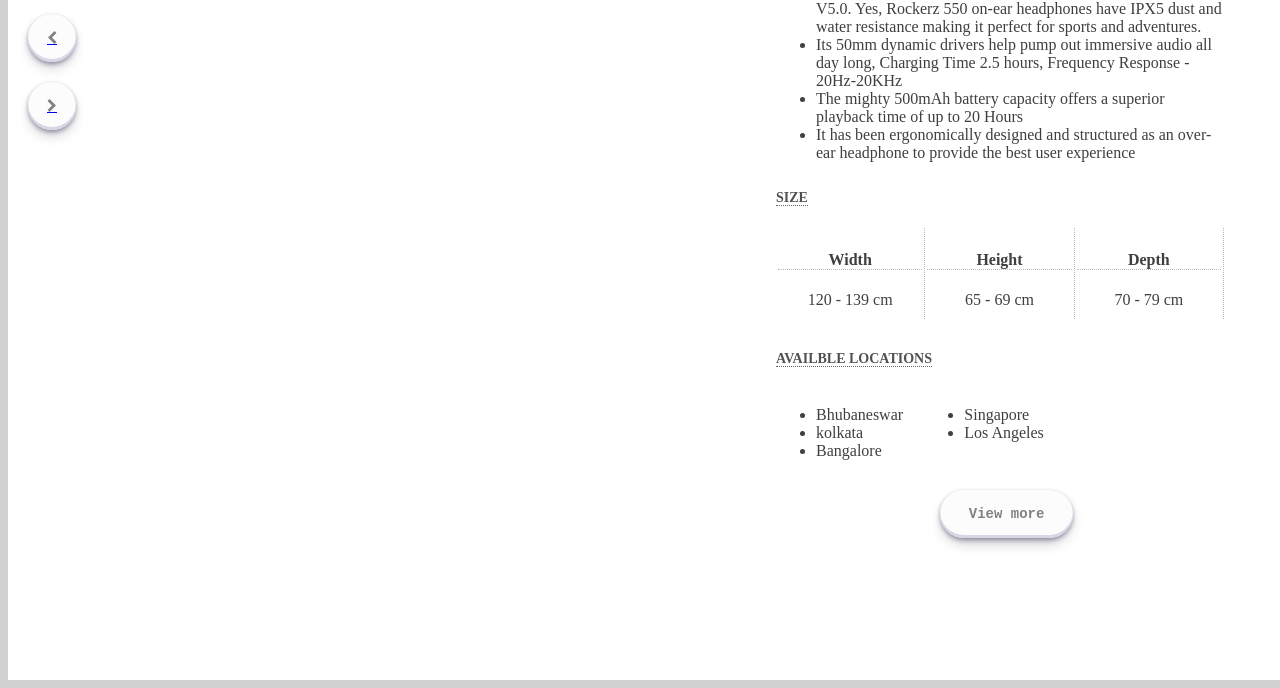
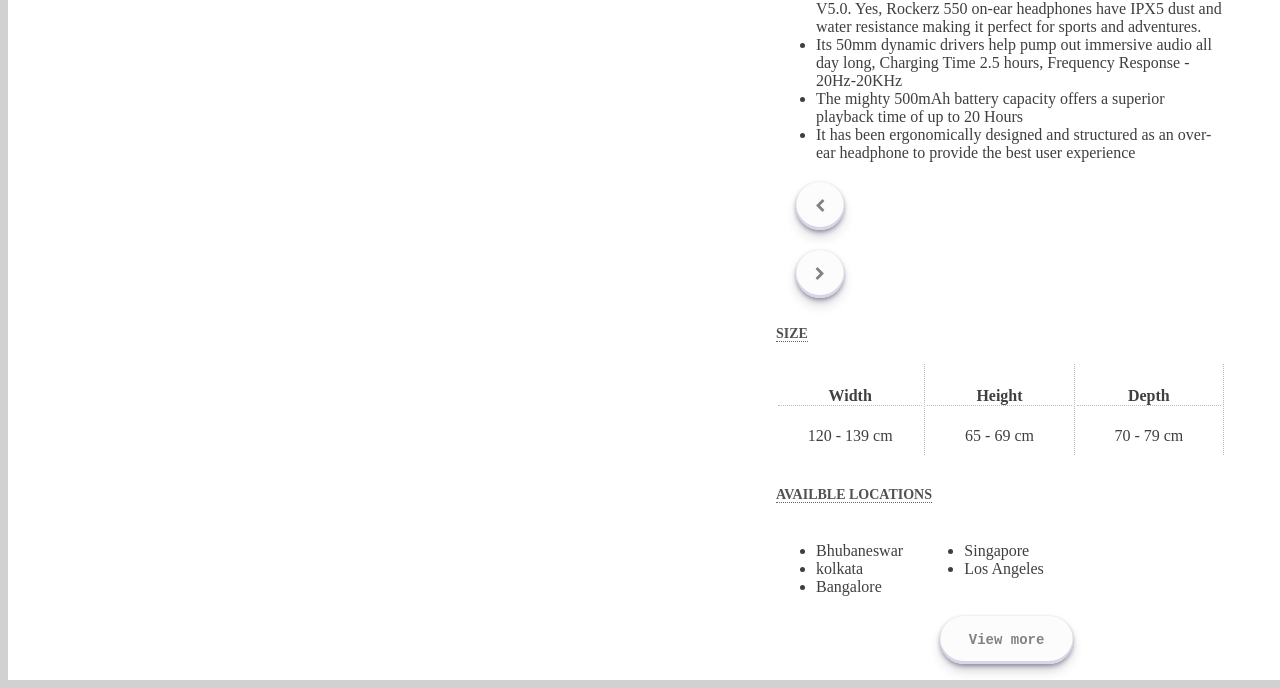
Before and after one commit to Debaprasadvrquin/vlc-http-controller-vrquin-1.2, a website: page vrquin.html in a window 1280 px wide. Shown: the part 128-816 px from the top of the page. Drawn offline with Linux system fonts and the light colour scheme; no server answers.

Commit message:
Update vrquin.html

```diff
--- a/vrquin.html
+++ b/vrquin.html
@@ -52,12 +52,13 @@
             <button id="yellow_button1" class="box brown" data-src="BeoPlayH6fromDimensiva.43.html"></button>
             <button id="white_button1" class="box silver" data-src="BeoPlayH6fromDimensivaXR.45.html"></button>
         </div>
-        <a href="/vrquin4">
-            <div id="button4" class="next"><i class='fa fa-chevron-left'></i></div>
-        </a>
-        <a href="/vrquin2">
-            <div id="button2" class="next"><i class='fa fa-chevron-right'></i></div>
-        </a>
+        <!-- <div class="next_div"><a href="/vrquin4" style="text-decoration:none" class="pri">
+                <div id="button4" class="next"><i class='fa fa-chevron-left'></i></div>
+            </a>
+            <a href="/vrquin2" style="text-decoration:none" class="nex">
+                <div id="button2" class="next"><i class='fa fa-chevron-right'></i></div>
+            </a>
+        </div> -->
     </div>
 
     <div class="aside">
@@ -84,6 +85,14 @@
 
 
                     </p>
+                </div>
+                <div class="next_div">
+                    <a href="/vrquin4" style="text-decoration:none" class="pri">
+                        <div id="button4" class="next"><i class='fa fa-chevron-left'></i></div>
+                    </a>
+                    <a href="/vrquin2" style="text-decoration:none; " class="nex">
+                        <div id="button2" class="next"><i class='fa fa-chevron-right'></i></div>
+                    </a>
                 </div>
                 <div class="prd-info">
                     <div class="row">
@@ -135,7 +144,7 @@
                                     </div>
 
                                 </ul>
-                                <div class="scroll" style="margin-top:-10px; margin-left: 140px;">
+                                <div class="scroll" style="margin-top:-20px; margin-left: 140px;">
                                     <button onclick="openForm()">View more</button>
                                 </div>
                             </div>
```
